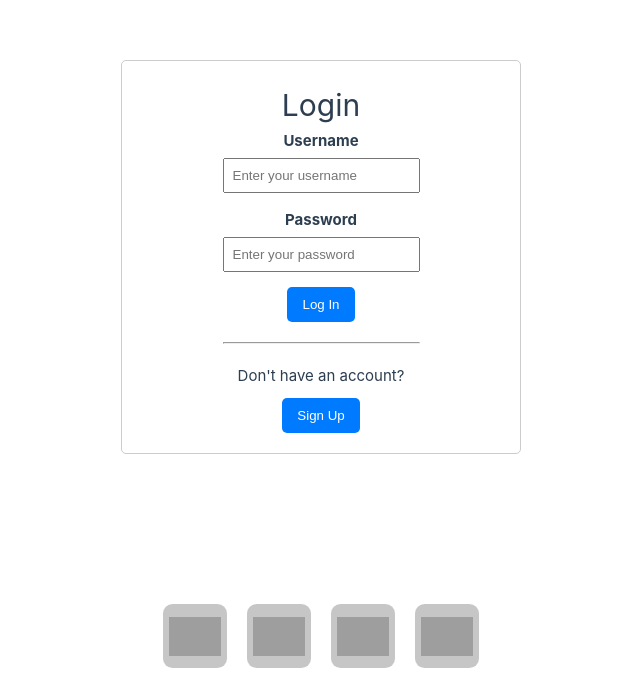
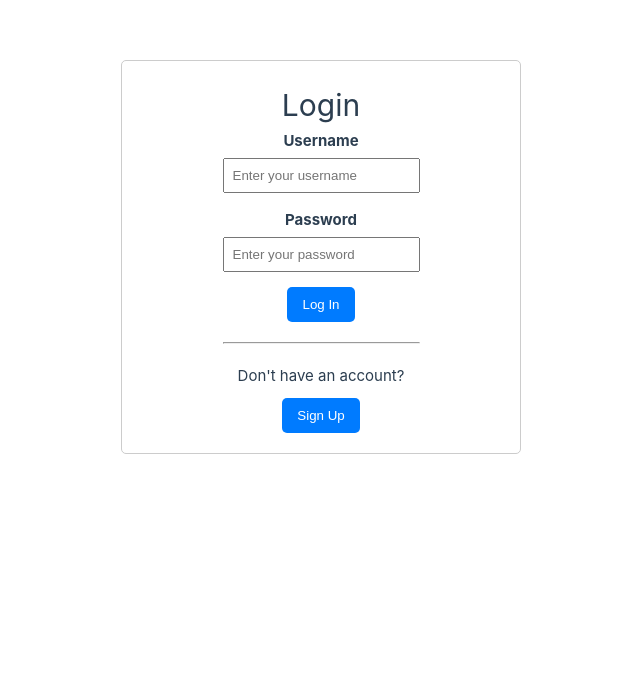
Before and after one commit to NIK4658/ASW24-Marketplace, a Vue app in the folder frontend/: page /login in a window 1280 px wide. Shown: the part 124-800 px from the top of the page, without its empty margins (319-959 px from the left). Built offline with nearby package versions, Linux system fonts and the light colour scheme; grey boxes are pictures that could not be loaded.

Commit message:
Fix footer bug

```diff
--- a/frontend/src/App.vue
+++ b/frontend/src/App.vue
@@ -1,4 +1,5 @@
 <script setup>
+import { computed } from 'vue'
 import { useRoute } from 'vue-router'
 import HeaderPage from '@/components/MainPageComponent/HeaderPage.vue'
 import FooterPage from '@/components/MainPageComponent/FooterPage.vue'
@@ -6,17 +7,15 @@ import FooterPage from '@/components/MainPageComponent/FooterPage.vue'
 const route = useRoute()
 const noHeaderFooterRoutes = ['/signup', '/login']
 
-const showHeaderFooter = !noHeaderFooterRoutes.includes(route.path)
+const showHeaderFooter = computed(() => !noHeaderFooterRoutes.includes(route.path))
 </script>
 
 <template>
-  <div>
-    <HeaderPage v-if="showHeaderFooter" />
-    <main>
-      <RouterView />
-    </main>
-    <FooterPage v-if="showHeaderFooter" />
-  </div>
+  <HeaderPage v-if="showHeaderFooter" />
+  <main>
+    <RouterView />
+  </main>
+  <FooterPage v-if="showHeaderFooter" />
 </template>
 
 <style></style>
--- a/frontend/src/views/LoginView.vue
+++ b/frontend/src/views/LoginView.vue
@@ -5,9 +5,3 @@ import LoginForm from '@/components/LoginForm.vue'
 <template>
   <LoginForm />
 </template>
-
-<!--<style scoped>-->
-<!--main {-->
-<!--  margin: 0 !important;-->
-<!--}-->
-<!--</style>-->
--- a/frontend/src/views/SignupView.vue
+++ b/frontend/src/views/SignupView.vue
@@ -5,9 +5,3 @@ import SignupForm from '@/components/SignupForm.vue'
 <template>
   <SignupForm />
 </template>
-
-<style scoped>
-main {
-  margin: 0 !important;
-}
-</style>
```
